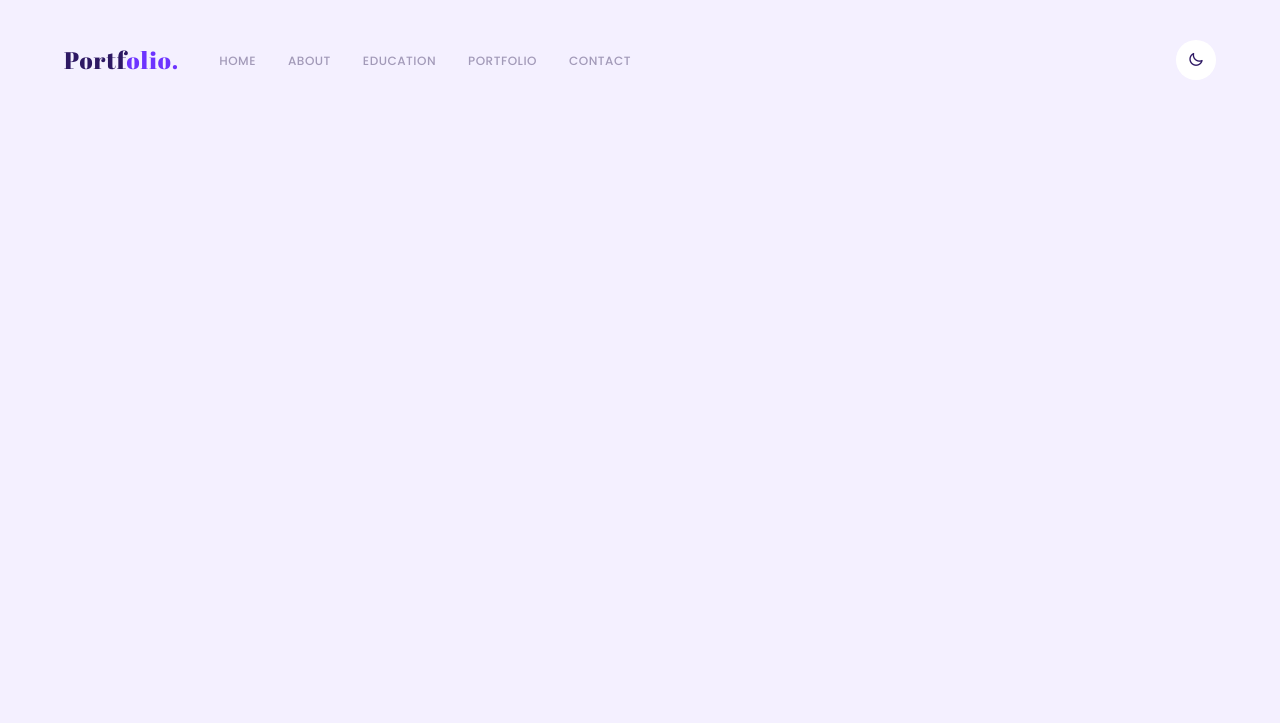
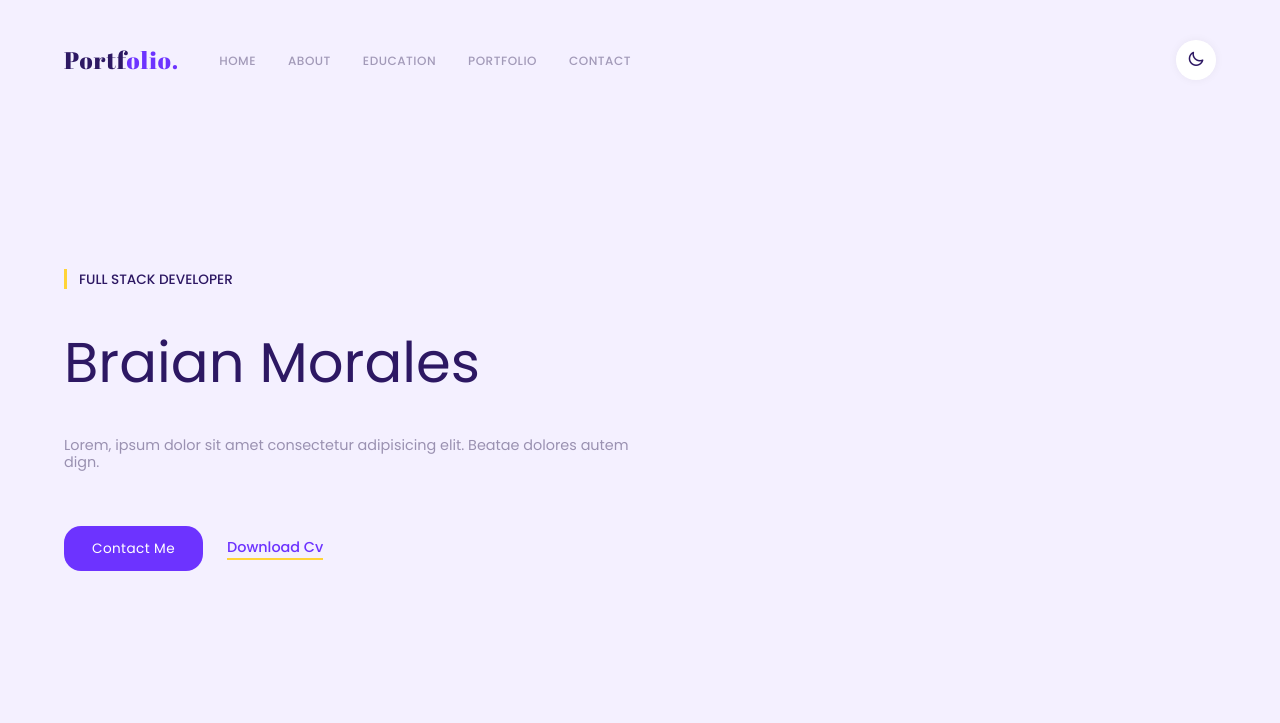
Before and after one commit to BraianM2000/Portfolio, a plain HTML site: page index.html in a window 1280 px wide. Drawn offline with nearby package versions, Linux system fonts and the light colour scheme; files whose address does not match are found by name.

Commit message:
add first version of the showcase

```diff
--- a/css/styles.css
+++ b/css/styles.css
@@ -52,24 +52,70 @@ ul {
     margin: 0 auto;
 }
 
-.logo{
+.logo {
     margin-right: 1.5rem;
-    font-family: "Abril Fatface", cursive ;
+    font-family: "Abril Fatface", cursive;
     font-size: 1.5rem;
     color: var(--heading-color);
     letter-spacing: 1px;
+    transition: 0.3s;
+}
+
+.subHeading {
+    color: var(--heading-color);
+    text-transform: uppercase;
+    font-size: 0.85rem;
+    border-left: 3px solid var(--main-color-2);
+    padding: .13rem .75rem;
+    margin-bottom: 1rem;
+    font-weight: 500;
+}
+
+.heading {
+    color: var(--heading-color);
+    font-size: 3rem;
+    font-style: "Abrirl Fatface", cursive;
+    font-weight: 400;
+    line-height: 1.3;
+}
+
+.text {
+    color: var(--text-color);
+    font-size: 0.9rem;
+    margin: 2rem 0;
 }
 
 /*estilo del navbar*/
 header {
-    position: fixed; /* no importa si se hace scroll, se mantiene en la misma posición*/
+    position: fixed;
+    /* no importa si se hace scroll, se mantiene en la misma posición*/
     top: 0;
     left: 0;
     width: 100%;
     z-index: 10;
+    transition: 0.3s;
 }
 
-.nav{
+header .logo {
+    /*Separadas dado que no forman parte de lo mismo (header y logo son dos cosas diferentes)*/
+    height: 120px;
+    line-height: 120px;
+}
+
+header.scrolled .logo {
+    height: 80px;
+    line-height: 80px;
+}
+
+
+header.scrolled {
+    /*Juntas dado que ambas forman parte de la etiqueta header*/
+    background-color: var(--bg-color-transparent);
+    box-shadow: 0 5px 20px 0.1px rgba(0, 0, 0, 0.1);
+    backdrop-filter: blur;
+}
+
+.nav {
     display: flex;
     align-items: center;
     flex-wrap: wrap;
@@ -77,25 +123,22 @@ header {
 
 
 
-.logo span{
+.logo span {
     color: var(--main-color-1);
 }
-header .logo{
-    height: 120px;
-    line-height: 120px;
-}
 
-.links{
-    flex:1 ;
+.links {
+    flex: 1;
     display: flex;
 }
 
-.links ul{
+.links ul {
     display: flex;
     align-items: center;
     width: 100%;
 }
-.navLink{
+
+.navLink {
     position: relative;
     margin: 0 1rem;
     text-transform: uppercase;
@@ -108,7 +151,7 @@ header .logo{
 
 }
 
-.navLink::after{
+.navLink::after {
     content: "";
     position: absolute;
     width: 0;
@@ -118,26 +161,120 @@ header .logo{
     bottom: 0;
     left: -5px;
     z-index: -1;
-    opacity: 0 ;
+    opacity: 0;
     transition: .2s;
 }
 
-.navLink:hover{
+.navLink:hover {
     color: var(--heading-color);
 }
 
-.navLink:hover::after{
+.navLink:hover::after {
     width: 100%;
     opacity: 0.2;
 }
 
-.toggle-btn{
+.toggle-btn {
     color: var(--heading-color);
     min-width: 40px;
     height: 40px;
     background-color: var(--bg-color-2);
-    border-radius: 50% ;
+    border-radius: 50%;
     display: flex;
     align-items: center;
     justify-content: center;
+    font-size: 1.1rem;
+    cursor: pointer;
+    box-shadow: 0 0 10px 0px rgba(0, 0, 0, 0.05);
+    transition: 0.3s;
 }
+
+.toggle-btn:hover {
+    filter: brightness(97%);
+
+}
+
+/*Cuerpo*/
+
+/*Presentación*/
+
+.showcase {
+    padding: 120px 0;
+    width: 100%;
+    overflow: hidden;
+}
+
+.showcase .container {
+    display: grid;
+    grid-template-columns: repeat(2, 1fr);
+    height: calc(100vh - 120px);
+    max-height: 600px;
+    align-items: center;
+}
+
+.showcase .subHeading {
+    margin-bottom: 0.7rem;
+}
+
+
+.showcase .heading {
+    font-size: 3.5rem;
+}
+
+.showcase .text {
+    margin: 0.8rem 0;
+}
+
+.cta {
+    margin-top: 3.5rem;
+    display: flex;
+    align-items: center;
+}
+
+.cta .btn {
+    margin-right: 1.5rem
+}
+
+.btn {
+    display: inline-block;
+    padding: 0.9rem 1.75rem;
+    border-radius: 17px;
+    background-color: var(--main-color-1);
+    color: #fff;
+    font-size: 0.85rem;
+    letter-spacing: 0.4px;
+    text-transform: capitalize;
+    transition: 0.3s;
+}
+
+.btn:hover {
+    background-color: var(--main-color-dar-1);
+
+}
+
+.btn.secondaryBtn {
+    position: relative;
+    background-color: transparent;
+    color: var(--main-color-1);
+    font-weight: 500;
+    font-size: 0.9rem;
+    letter-spacing: 0px;
+    border-bottom: 2.5px solid var(--main-color-2);
+    border-radius: 0px;
+    padding: 0.15rem 0;
+}
+
+.btn.secondaryBtn::before {
+    content: "";
+    position: absolute;
+    width: 0%;
+    height: 2.5px;
+    bottom: -2.5px;
+    left: 0;
+    background-color: var(--main-color-1);
+    transition: 0.3s;
+}
+
+.btn.secondaryBtn:hover::before {
+    width: 100%;
+}
--- a/index.html
+++ b/index.html
@@ -33,19 +33,34 @@
                     <li>
                         <a href="" class="navLink">Contact</a>
                     </li>
-
                 </ul>
                 <i class="uil uil-moon toggle-btn"></i>
             </div>
         </nav>
+    </header>
 
-    </header>
     <main>
+        <section class="showcase">
+            <div class="container">
+                <div class="shocaseInfo">
+                    <h3 class="subHeading">Full Stack Developer</h3>
+                    <h1 class="heading">Braian Morales</h1>
+                    <p class="text">Lorem, ipsum dolor sit amet consectetur adipisicing elit. Beatae dolores autem dign.
+                    </p>
+                    <div class="cta">
+                        <a href="" class="btn">Contact me</a>
+                        <a href="" class="btn secondaryBtn">Download Cv</a>
+                    </div>
+                </div>
+                <div class="shocaseImage">
 
+                </div>
+            </div>
+        </section>
     </main>
 
 
-
+    <script src="./js/app.js "></script>
 </body>
 
 </html>
--- /dev/null
+++ b/js/app.js
@@ -0,0 +1,13 @@
+const header = document.querySelector("header");
+
+/** Navbar effect**/
+
+
+function semiTransparenteNavbar (){
+    //window.pageYOffset returns the position of the page on the y-axis
+    header.classList.toggle("scrolled", window.pageYOffset >0) //if y-axis potition > 0 return true
+}
+
+semiTransparenteNavbar()
+
+window.addEventListener("scroll", semiTransparenteNavbar);
```
Also changed, not shown: js/questions.js (deleted, +0 -18 lines), js/slider.js (deleted, +0 -25 lines).
